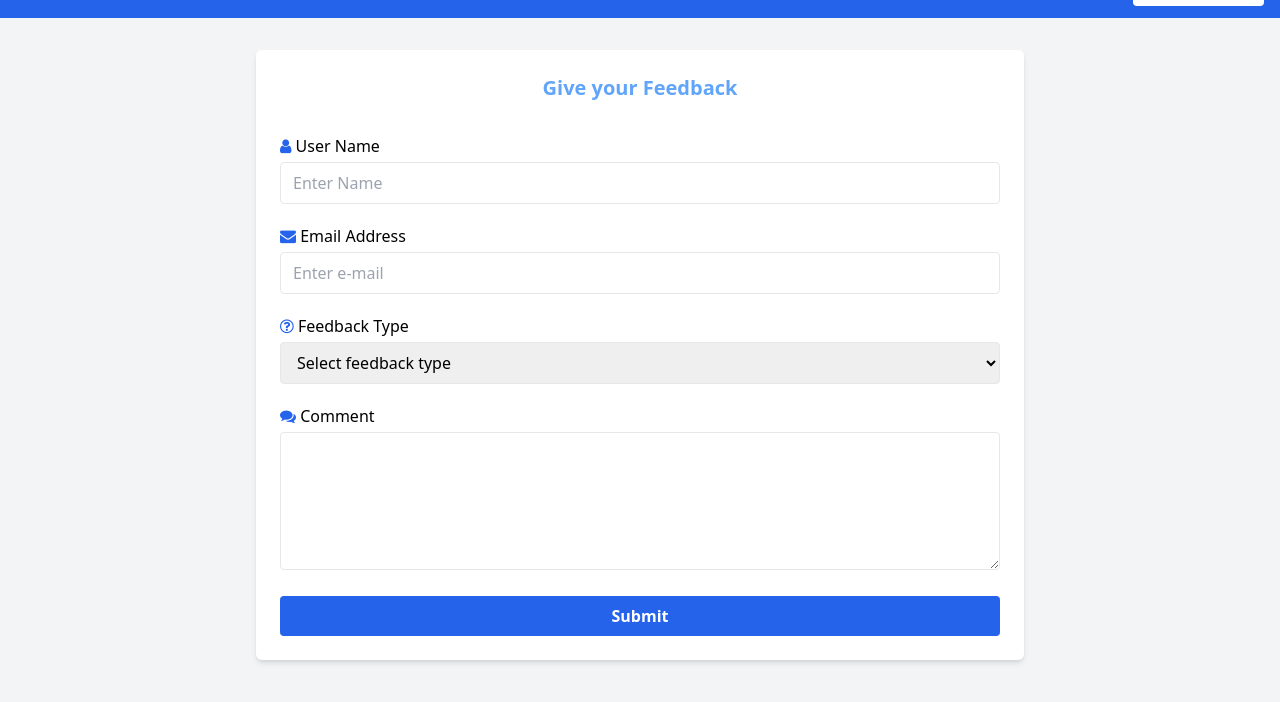
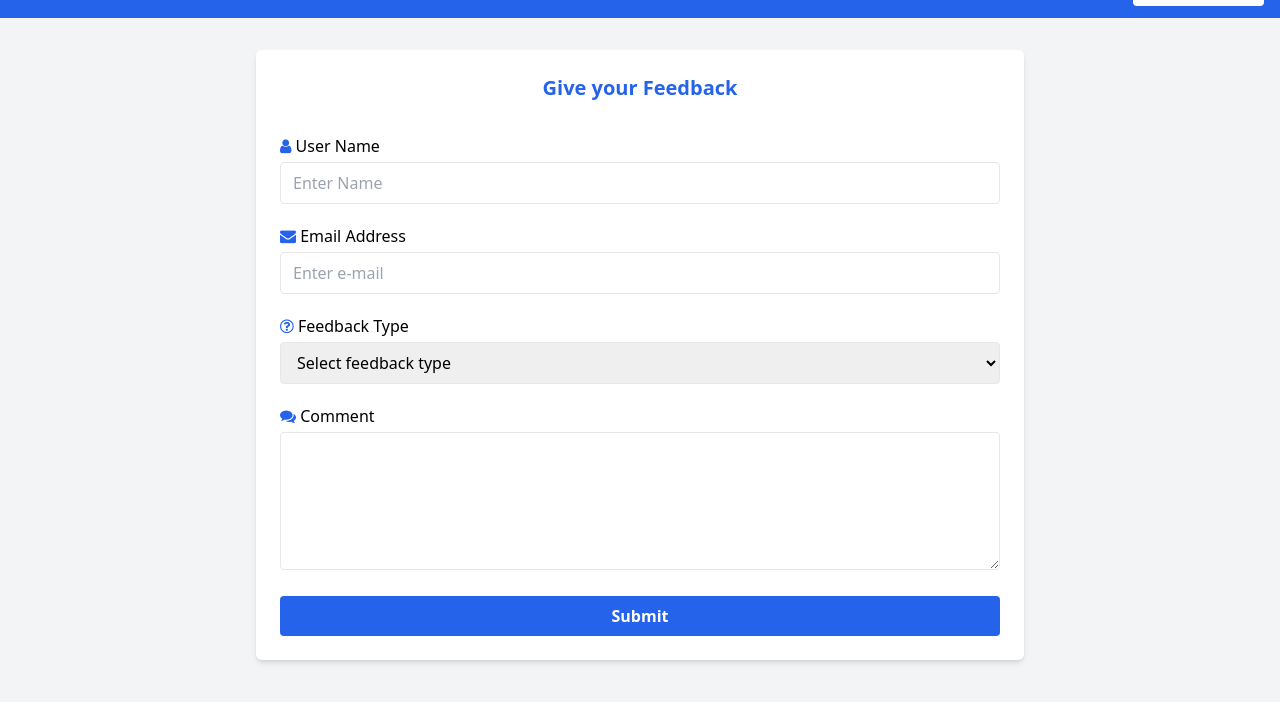
Before and after one commit to Givenyash/Feedback-Collection-System, a website: page public/index.html in a window 1280 px wide. Shown: the part 46-748 px from the top of the page. Drawn offline with nearby package versions, Linux system fonts and the light colour scheme.

Commit message:
This is a Front-end file which manages the User Entry.

```diff
--- a/public/index.html
+++ b/public/index.html
@@ -34,7 +34,7 @@
 <main class="mt-8">
     <div class="max-w-3xl mx-auto bg-white shadow-md rounded-md p-6">
 
-        <h2 class="text-center text-blue-400 font-bold text-xl mb-8">
+        <h2 class="text-center text-blue-600 font-bold text-xl mb-8">
             Give your Feedback
         </h2>
 
```
